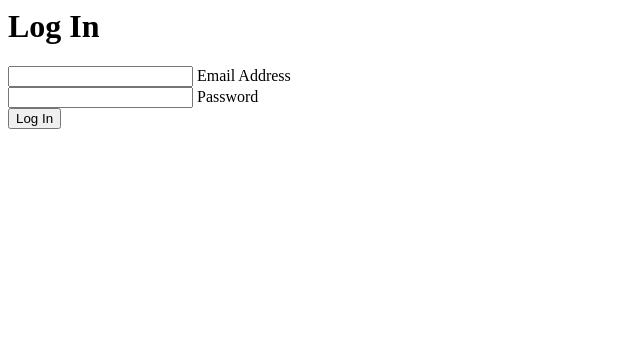
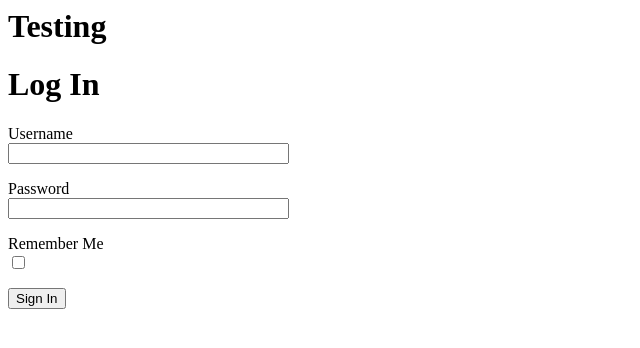
Before and after one commit to mikieyx/4Mail, a Flask app: page /login in a window 1280 px wide. Shown: the top 348 px of the page, without its empty margins (0-640 px from the left). Run offline with Flask 3, Linux system fonts and the light colour scheme.

Commit message:
Building login functionality for 4Mail

```diff
--- a/app/__init__.py
+++ b/app/__init__.py
@@ -2,4 +2,8 @@ from flask import Flask
 
 myapp_obj = Flask(__name__)
 
+myapp_obj.config.from_mapping(
+    SECRET_KEY = 'you-will-never-guess'
+)
+
 from app import routes
--- /dev/null
+++ b/app/forms.py
@@ -0,0 +1,9 @@
+from flask_wtf import FlaskForm
+from wtforms import StringField, PasswordField, BooleanField, SubmitField
+from wtforms.validators import DataRequired
+
+class LoginForm(FlaskForm):
+    username = StringField('Username', validators=[DataRequired()])
+    password = PasswordField('Password', validators=[DataRequired()])
+    remember_me = BooleanField('Remember Me')
+    submit = SubmitField('Sign In')
--- a/app/routes.py
+++ b/app/routes.py
@@ -1,6 +1,6 @@
 from app import myapp_obj
-from flask import escape
-from flask import render_template
+from flask import escape, render_template
+from .forms import LoginForm
 
 
 @myapp_obj.route("/")
@@ -12,5 +12,6 @@ def register():
     return render_template('register.html')
 
 @myapp_obj.route("/login")
-def logIn():
-    return render_template('login.html')
+def login():
+    form = LoginForm()
+    return render_template('login.html', form=form)
--- a/app/templates/login.html
+++ b/app/templates/login.html
@@ -1,24 +1,18 @@
-<html>
-    <head>
-        <title>4Mail Log In</title>
-    </head>
-    <body>
-        <h1>Log In </h1>
-        <div>
-            <div class="login-E-box">
-                <input type="email" required>
-                <label>Email Address</label>
-            </div>
+{% extends "sample.html"%}
 
-            <div class="login-PW-box">
-                <input type="password" required>
-                <label>Password</label>
-            </div>
+{% block content %}
+<h1>Log In</h1>
+<form>
+    {{form.hidden_tag()}}
+    <p> {{form.username.label}} <br>
+       {{form.username(size=32)}}</p>
 
-            <div>
-                <button>Log In</button>
-            </div>
+    <p> {{form.password.label}} <br>
+       {{form.password(size=32)}}</p>
 
-        </div>
-    </body>
-</html>
+    <p> {{form.remember_me.label}} <br>
+       {{form.remember_me()}}</p>
+
+    <p>{{form.submit()}}</p>
+</form>
+{% endblock %}
--- a/app/templates/sample.html
+++ b/app/templates/sample.html
@@ -3,6 +3,7 @@
         <title>Home Page - my blog</title>
     </head>
     <body>
-        <h1>Testing </h1>
+        <h1> Testing </h1>
+        {% block content %} {% endblock %}
     </body>
 </html>
```
